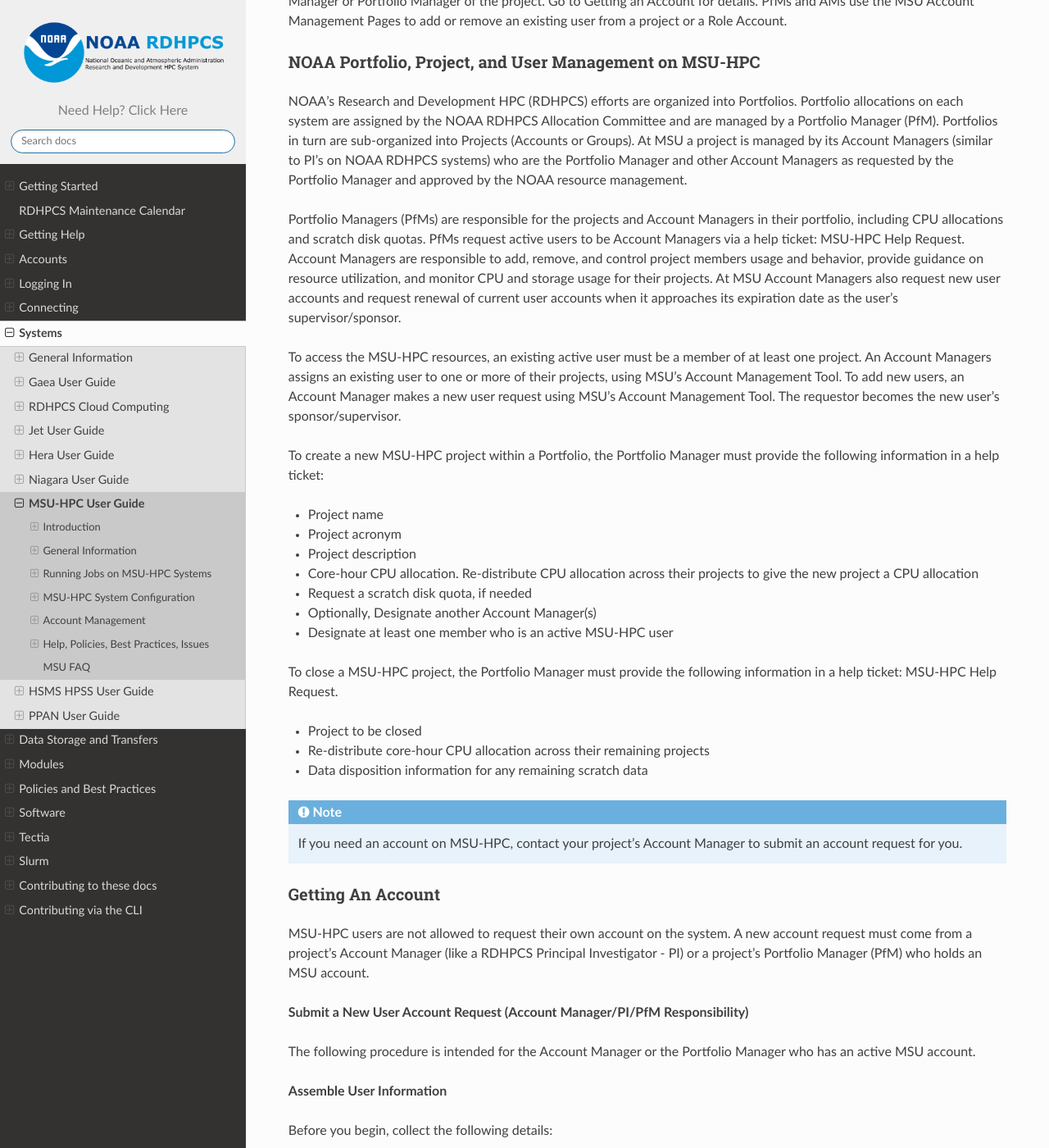
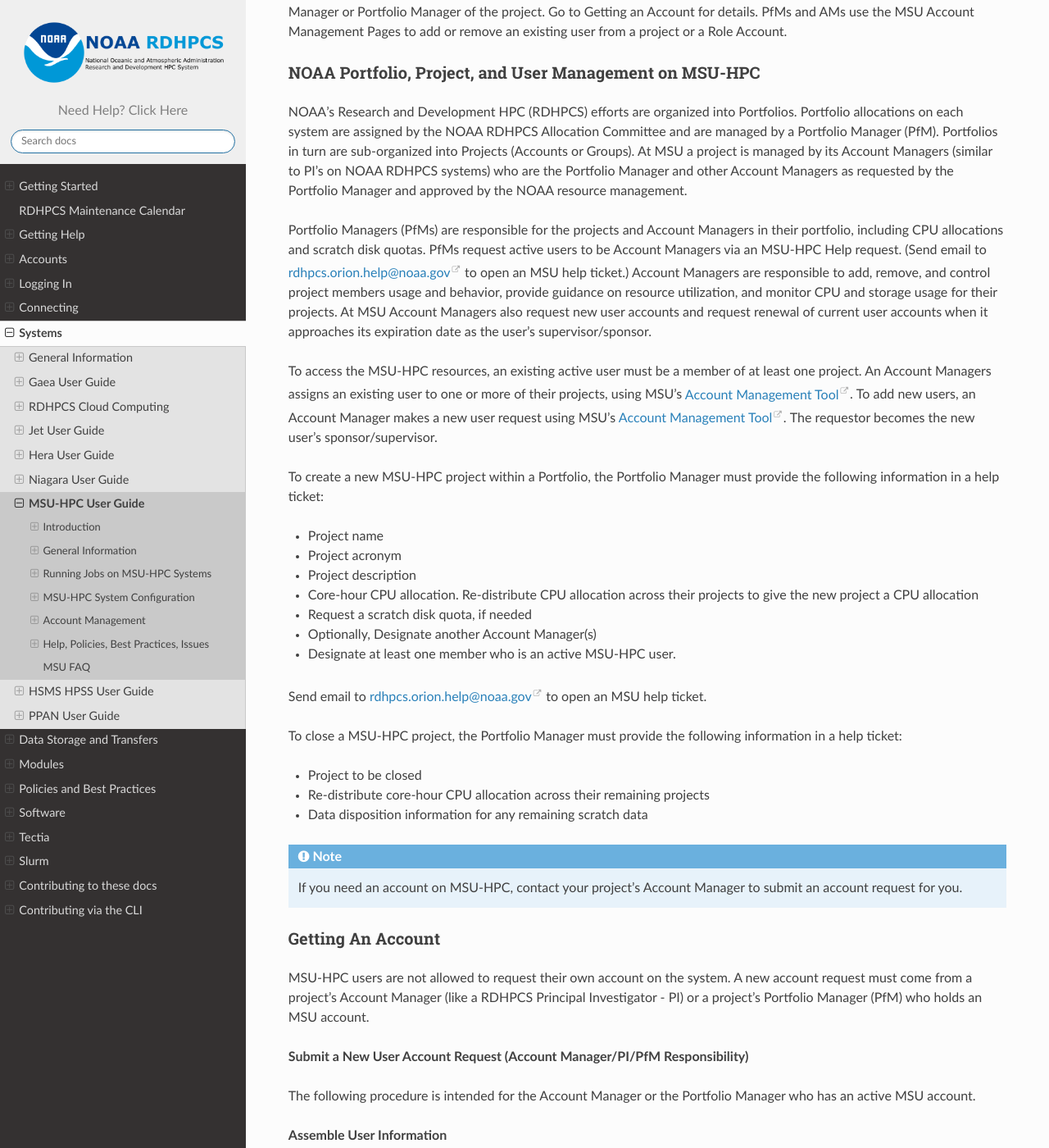
Before and after one commit to NOAA-RDHPCS/noaa-rdhpcs.github.io, a Sphinx documentation site: the page built from source/systems/MSU-HPC_user_guide.rst, in a window 1280 px wide and 1400 px high, scrolled down 24925 px. Shown: the whole window at 82% size. Built offline with Sphinx 7.4.7 and the Read the Docs theme 2.0.0, drawn with Linux system fonts in a browser that asks for light colours; some of the changed text lies outside the part shown.

Commit message:
updates to MSUHPC page

```diff
--- a/source/systems/MSU-HPC_user_guide.rst
+++ b/source/systems/MSU-HPC_user_guide.rst
@@ -103,7 +103,7 @@ portal.
 
 .. note::
 
-   The user is then required to access TAPS_ and change the temporary
+   The user is then required to access `TAPS`_ and change the temporary
    password **within 3 days**. The user must also complete any
    out-of-date training requirements.
 
@@ -118,7 +118,7 @@ portal.
    - You have access to the old device.
 
 
-#.  Go to TAPS_ and choose Manage DUO and select  **Password --> Add
+#.  Go to `TAPS`_ and choose Manage DUO and select  **Password --> Add
     new Device**.
 #.  Select **Send Me a Push**.
 #.  Open DUO on the old device -- you should be prompted to accept a
@@ -219,14 +219,16 @@ available for accessing the Orion system. Through the web interface
 you can manage files, submit & monitor jobs, launch graphical
 applications, and run remote desktop session.
 
-- The Orion Web Portal can be reached through TBD
-- The Hercules Web Portal is not yet available.
+- `Orion Web Portal <https://orion-ood.hpc.msstate.edu/>`_
+- `Hercules Web Portal <https://hercules-ood.hpc.msstate.edu>`_
 
 .. Note::
 
    You'll need your MSU username, password, and DUO authentication.
 
-Please refer to MSU's OOD Documentation for more information.
+Please refer to MSU's `OOD Documentation
+<https://intranet.hpc.msstate.edu/helpdesk/resource-docs/ood_guide.php>`_
+for more information.
 
 
 **Data Transfer nodes: Available via SCP and SFTP**
@@ -1374,9 +1376,10 @@ Portfolio Manager and approved by the NOAA resource management.
 
 Portfolio Managers (PfMs) are responsible for the projects and Account
 Managers in their portfolio, including CPU allocations and scratch
-disk quotas. PfMs request active users to be Account Managers via a
-help ticket: MSU-HPC Help Request. Account Managers are responsible to
-add, remove, and control project members usage and behavior, provide
+disk quotas. PfMs request active users to be Account Managers via an
+MSU-HPC Help request. (Send email to rdhpcs.orion.help@noaa.gov to
+open an MSU help ticket.) Account Managers are responsible to add,
+remove, and control project members usage and behavior, provide
 guidance on resource utilization, and monitor CPU and storage usage
 for their projects. At MSU Account Managers also request new user
 accounts and request renewal of current user accounts when it
@@ -1384,10 +1387,12 @@ approaches its expiration date as the user's supervisor/sponsor.
 
 To access the MSU-HPC resources, an existing active user must be a
 member of at least one project. An Account Managers assigns an
-existing user to one or more of their projects, using MSU's Account
-Management Tool. To add new users, an Account Manager makes a new user
-request using MSU's Account Management Tool. The requestor becomes the
-new user's sponsor/supervisor.
+existing user to one or more of their projects, using MSU's `Account
+Management Tool
+<https://intranet.hpc.msstate.edu/services/external_accounts/noaa>`_.
+To add new users, an Account Manager makes a new user request using
+MSU's `Account Management Tool`_. The requestor becomes the new user's
+sponsor/supervisor.
 
 To create a new MSU-HPC project within a Portfolio, the Portfolio
 Manager must provide the following information in a help ticket:
@@ -1399,10 +1404,12 @@ Manager must provide the following information in a help ticket:
   projects to give the new project a CPU allocation
 - Request a scratch disk quota, if needed
 - Optionally, Designate another Account Manager(s)
-- Designate at least one member who is an active MSU-HPC user
+- Designate at least one member who is an active MSU-HPC user.
+
+Send email to rdhpcs.orion.help@noaa.gov to open an MSU help ticket.
 
 To close a MSU-HPC project, the Portfolio Manager must provide the
-following information in a help ticket: MSU-HPC Help Request.
+following information in a help ticket:
 
 - Project to be closed
 - Re-distribute core-hour CPU allocation across their remaining
@@ -1895,7 +1902,7 @@ MSU FAQ
 
 Although the ``/work`` and ``/work2`` file systems are mounted on both
 Orion and Hercules (via a shared InfiniBand interconnect), you should
-expect Hercules to behave like a standalone HPC system.
+expect Orion an dHercules to behave like standalone HPC systems.
 
 Here are some of the key differences:
 
@@ -1908,10 +1915,15 @@ Here are some of the key differences:
    should be done via a help ticket and should include a justification
    as to why the older version is needed and an estimate as to how
    long it will be needed.
+-  Both systems have their own set of Login nodes, Development nodes,
+   Compute nodes, and Data Transfer nodes.
 -  With a few exceptions, Spack is being used to build and manage the
    Open-source software stack on Hercules. This includes the module
    file for each Open-source software package. The directory and
    module names are different then Orion.
+-  The Orion system has 40 cores per compute node and the Hercules
+   system has 80 cores per compute nodes. Please keep this in mind
+   when when submitting batch jobs.
 -  The "/apps" directory structure is significantly different between
    the two system. Software built on Hercules, using Spack, will be
    installed in its own ``/apps/spack/<package-hash>`` subdirectory.
```
Also changed, not shown: other parts of source/systems/MSU-HPC_user_guide.rst (+1 -18 lines).
